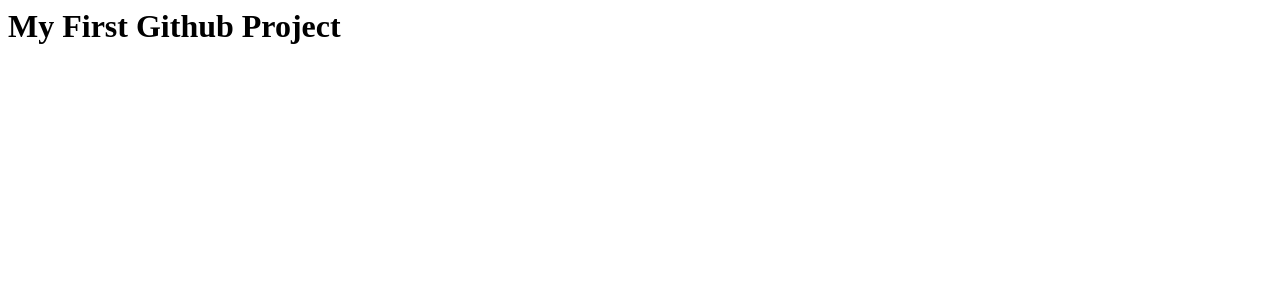
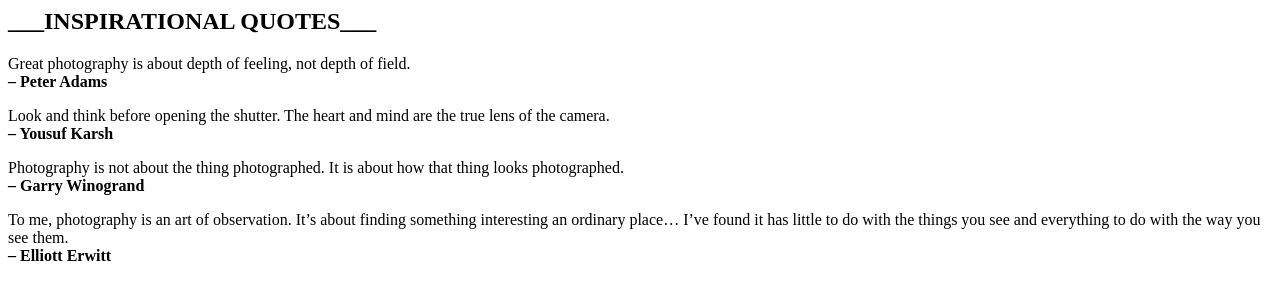
Before and after one commit to av023/frontend, a plain HTML site: page index.html in a window 1280 px wide. Drawn offline with Linux system fonts and the light colour scheme.

Commit message:
added quotes

```diff
--- a/index.html
+++ b/index.html
@@ -3,6 +3,22 @@
   <title>Sample</title>
 </head>
 <body>
-  <h1>My First Github Project</h1>
-</body>
+  <head>
+  <title>photography</title>
+  <meta name="viewport" content="width=device-width,user-scalable=no,initial-scale=1,0,maximum-scale=1.0,minimum-scale=1.0">
+</head>
+<body>
+  <header>
+
+    <h2> ___INSPIRATIONAL QUOTES___</h2>
+   <p>Great photography is about depth of feeling, not depth of field.<br/>
+     <b>– Peter Adams</b><p>
+    <p>Look and think before opening the shutter. The heart and mind are the true lens of the camera.<br/>
+      <b>– Yousuf Karsh</b></p>
+    <p>Photography is not about the thing photographed. It is about how that thing looks photographed.</br>
+      <b> – Garry Winogrand</b></p>
+<p>To me, photography is an art of observation. It’s about finding something interesting an ordinary place… I’ve found it has little to do with the things you see and everything to do with the way you see them.<br/>
+<b>– Elliott Erwitt<b></p>
+  </article>
+</header>
 </html>
```
Also changed, not shown: sample.css (added), 1 other file.
